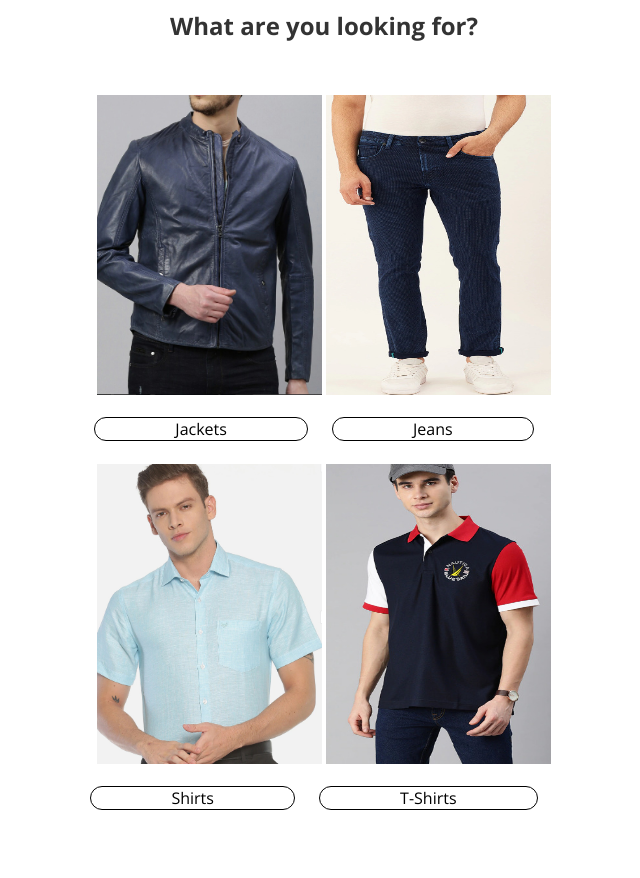
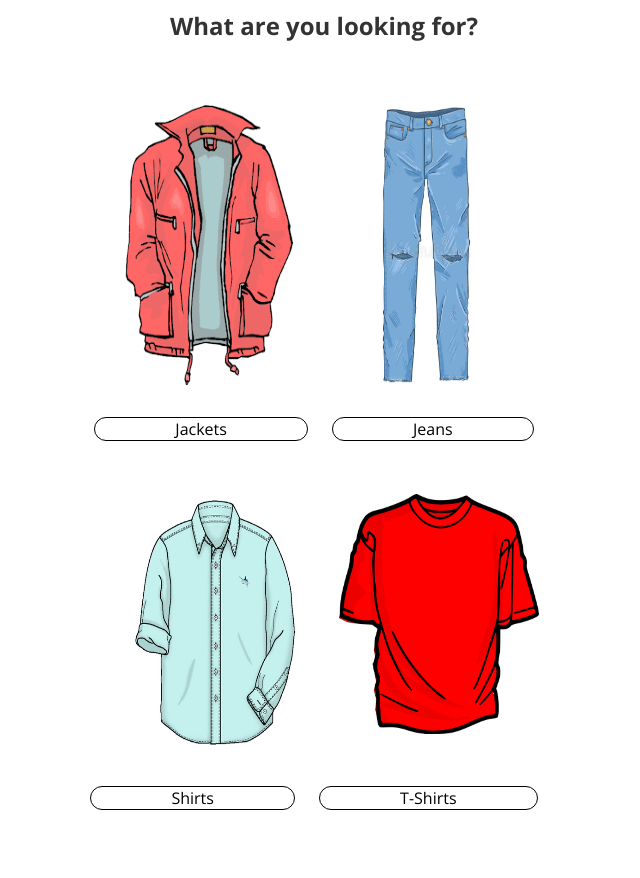
Before and after one commit to Syangmay/MyntraHack, a Flask app: page /men in a window 1280 px wide. Shown: the part 88-966 px from the top of the page, without its empty margins (316-956 px from the left). Run offline with Flask 2, Linux system fonts and the light colour scheme; some libraries are stand-ins or nearby versions.

Commit message:
modifiedmen

```diff
--- a/templates/men.html
+++ b/templates/men.html
@@ -39,8 +39,8 @@
 		<br>
 		<br>
 		<figure>
-			<a href={{ url_for("menjackets") }}><img src={{ url_for('static', filename="images/jacket1.jpeg" ) }} width="225px" height="300px"></a>
-			<a href={{ url_for("menjeans") }}><img src={{ url_for('static', filename="images/jean1.jpeg") }} width="225px" height="300px"></a>
+			<a href={{ url_for("menjackets") }}><img src={{ url_for('static', filename="images/mjacket.png" ) }} width="200px" height="280px"></a>
+			<a href={{ url_for("menjeans") }}><img src={{ url_for('static', filename="images/mjeans.jpg") }} width="225px" height="300px"></a>
 
 		</figure>
 		<br>
@@ -49,8 +49,8 @@
 		<br>
 		<br>
 		<figure>
-			<a href={{ url_for("menshirt") }}><img src={{ url_for('static', filename="images/shirt3.jpeg" ) }} width="225px" height="300px"></a>
-			<a href={{ url_for("mentshirt") }}><img src={{ url_for('static', filename="images/tshirt5.jpeg" ) }} width="225px" height="300px"></a>
+			<a href={{ url_for("menshirt") }}><img src={{ url_for('static', filename="images/mshirt.jpg" ) }} width="225px" height="300px"></a>
+			<a href={{ url_for("mentshirt") }}><img src={{ url_for('static', filename="images/mtshirtt.png" ) }} width="200px" height="240px"></a>
 
 		</figure>
 		<br>
```
Also changed, not shown: static/images/mjacket.png (added), static/images/mjeans.jpg (added), static/images/mshirt.jpg (added), static/images/mtshirt.png (added), static/images/mtshirtt.png (added).
